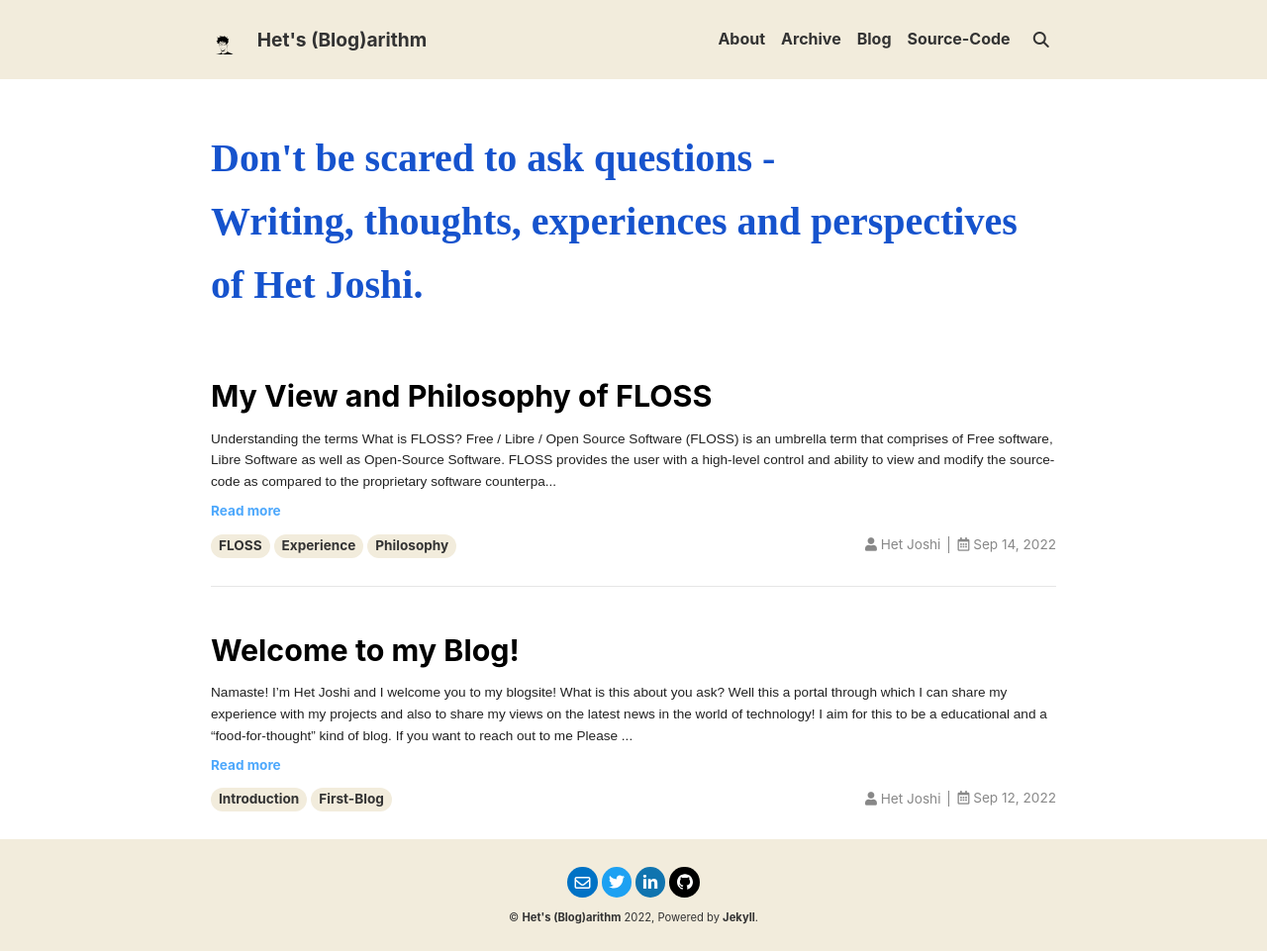
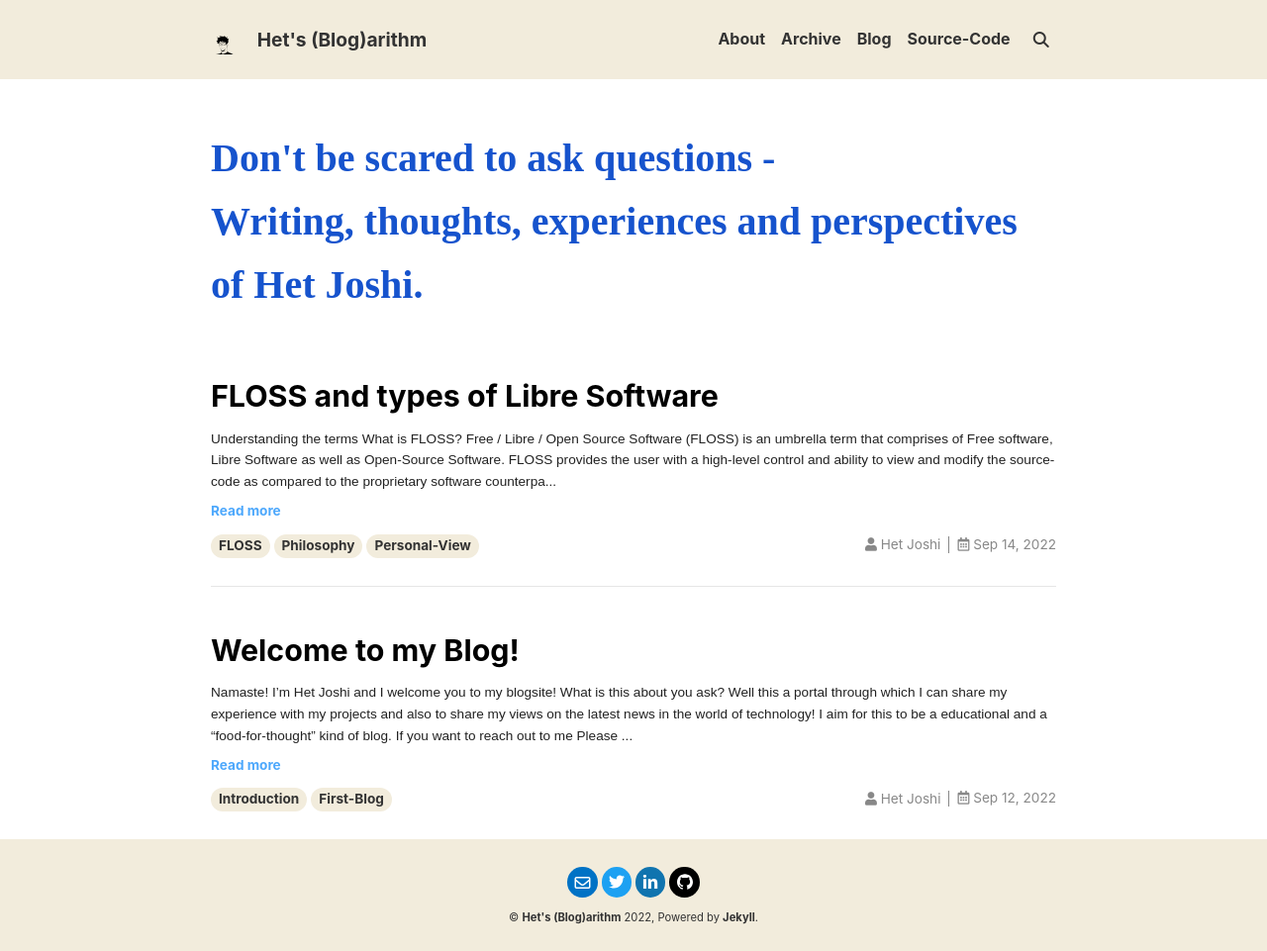
Before and after one commit to Het-Joshi/blog, a Jekyll site: the page built from index.html, in a window 1280 px wide. Shown: the whole page at 99% size. Built offline with Jekyll 4.4.1, drawn with Linux system fonts in a browser that asks for light colours; nearby versions of some CDN libraries; some web fonts are replaced; the list of posts is cut into pages by our own code.

Commit message:
Update 2022-09-14-floss.md

```diff
--- a/_posts/2022-09-14-floss.md
+++ b/_posts/2022-09-14-floss.md
@@ -1,7 +1,7 @@
 ---
 layout: article
-title: My View and Philosophy of FLOSS
-tags: FLOSS Experience Philosophy
+title: FLOSS and types of Libre Software
+tags: FLOSS Philosophy Personal-View
 author: Het Joshi
 ---
 
```
